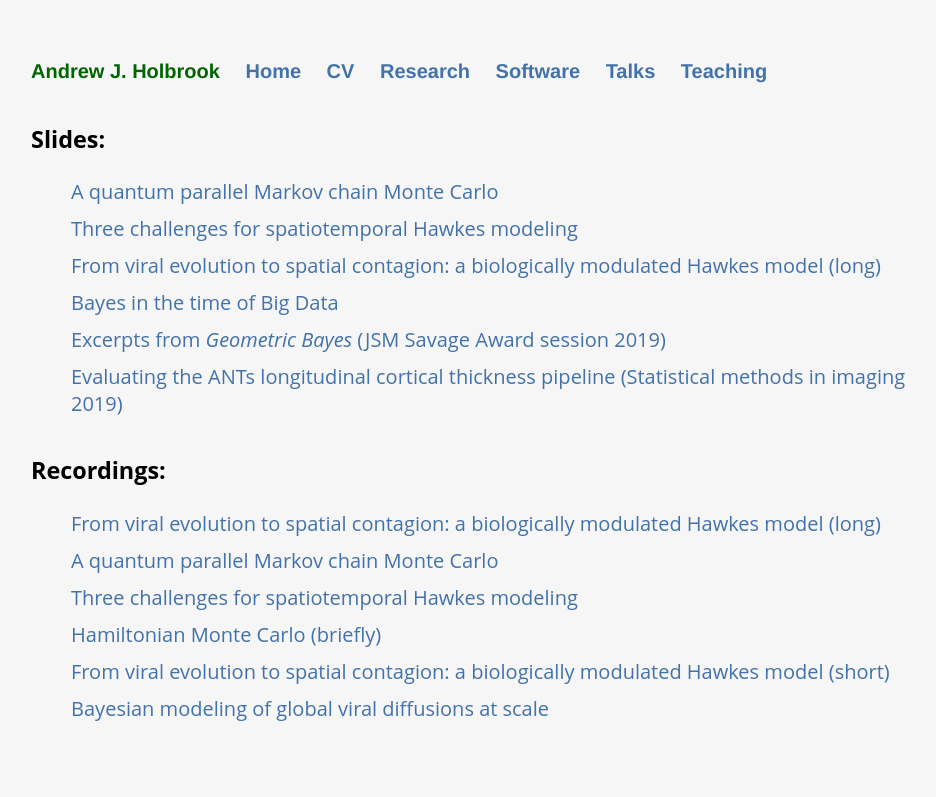
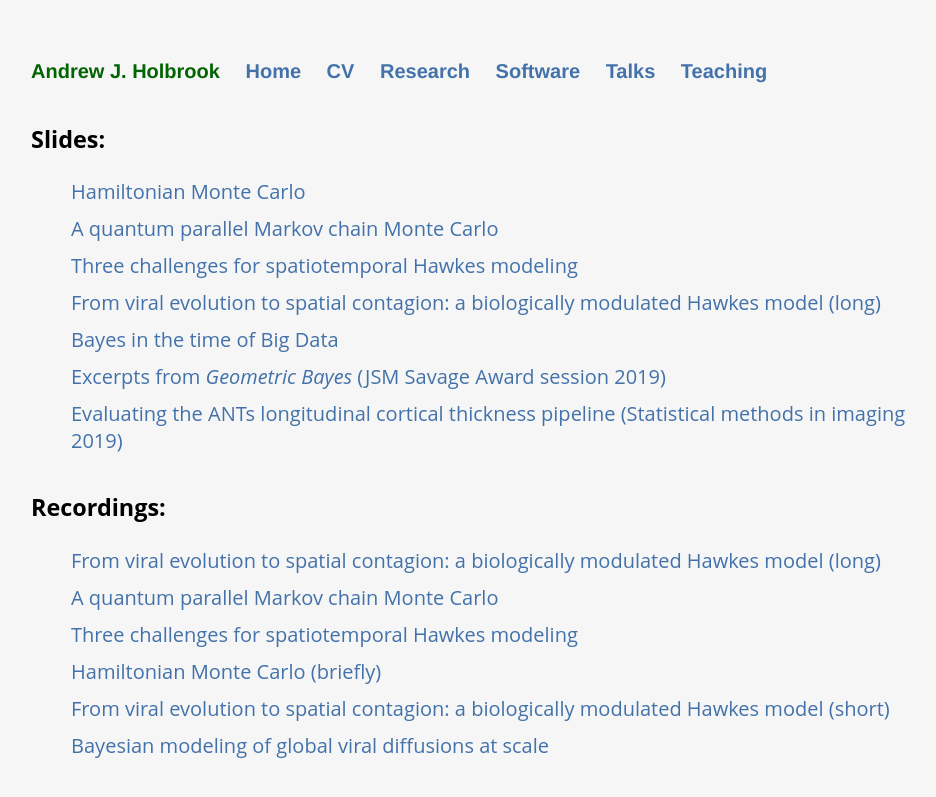
Before and after one commit to andrewjholbrook/andrewjholbrook.github.io, a Jekyll site: the page built from slides.html, in a window 1280 px wide. Shown: the top 797 px of the page, without its empty margins (161-1097 px from the left). Built offline with Jekyll 4.4.1, drawn with Linux system fonts in a browser that asks for light colours; a style sheet for code colours, icons or effects is not loaded.

Commit message:
Update slides.html

```diff
--- a/slides.html
+++ b/slides.html
@@ -9,6 +9,7 @@ title: Andrew Holbrook | Talks
 
   <h3>Slides:</h3>
   <ul id="news">
+                       <li> <a href="slides/HMC_Lecture.pdf" target="_blank">Hamiltonian Monte Carlo</a>
                <li> <a href="slides/QPMCMC.pdf" target="_blank">A quantum parallel Markov chain Monte Carlo</a>
                 <li> <a href="slides/hawkesChallenges.pdf" target="_blank">Three challenges for spatiotemporal Hawkes modeling</a>
                 <li> <a href="slides/phyloHawkes.pdf" target="_blank">From viral evolution to spatial contagion: a biologically modulated Hawkes model (long)</a>
```
